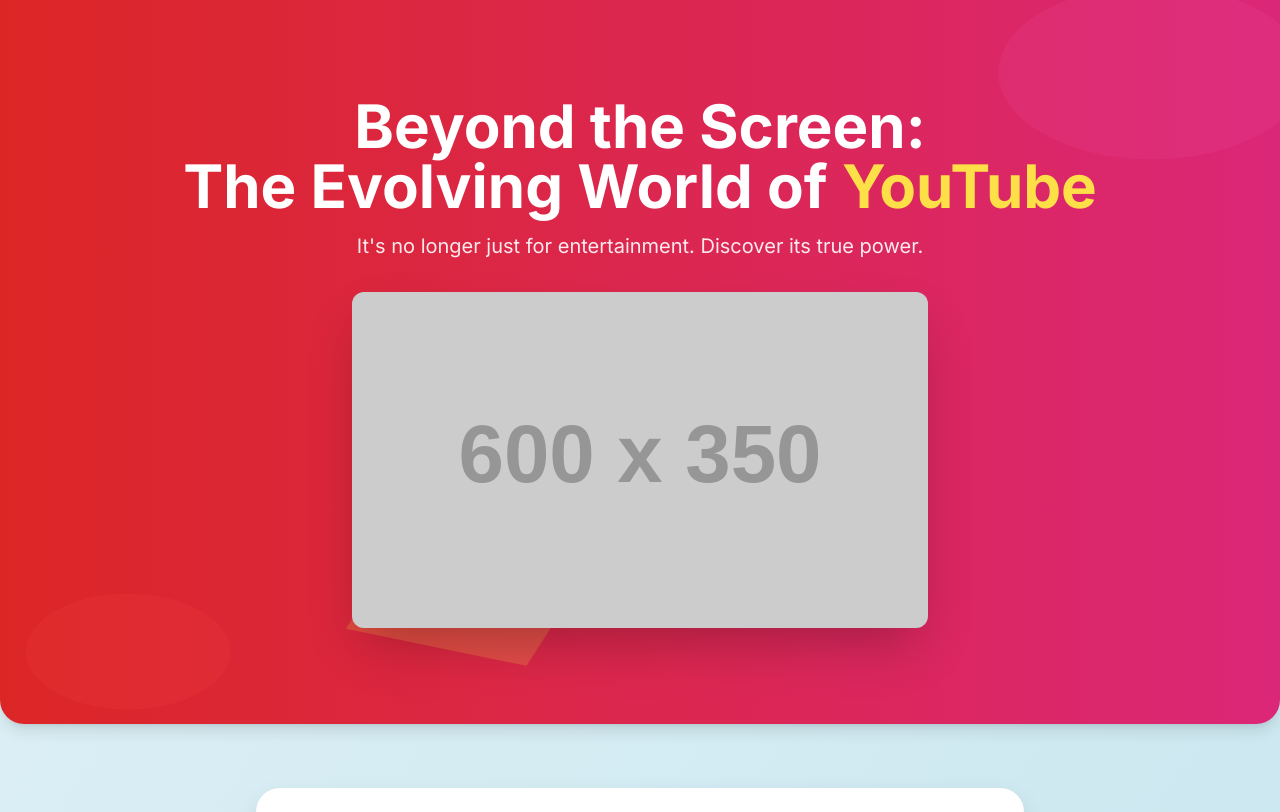
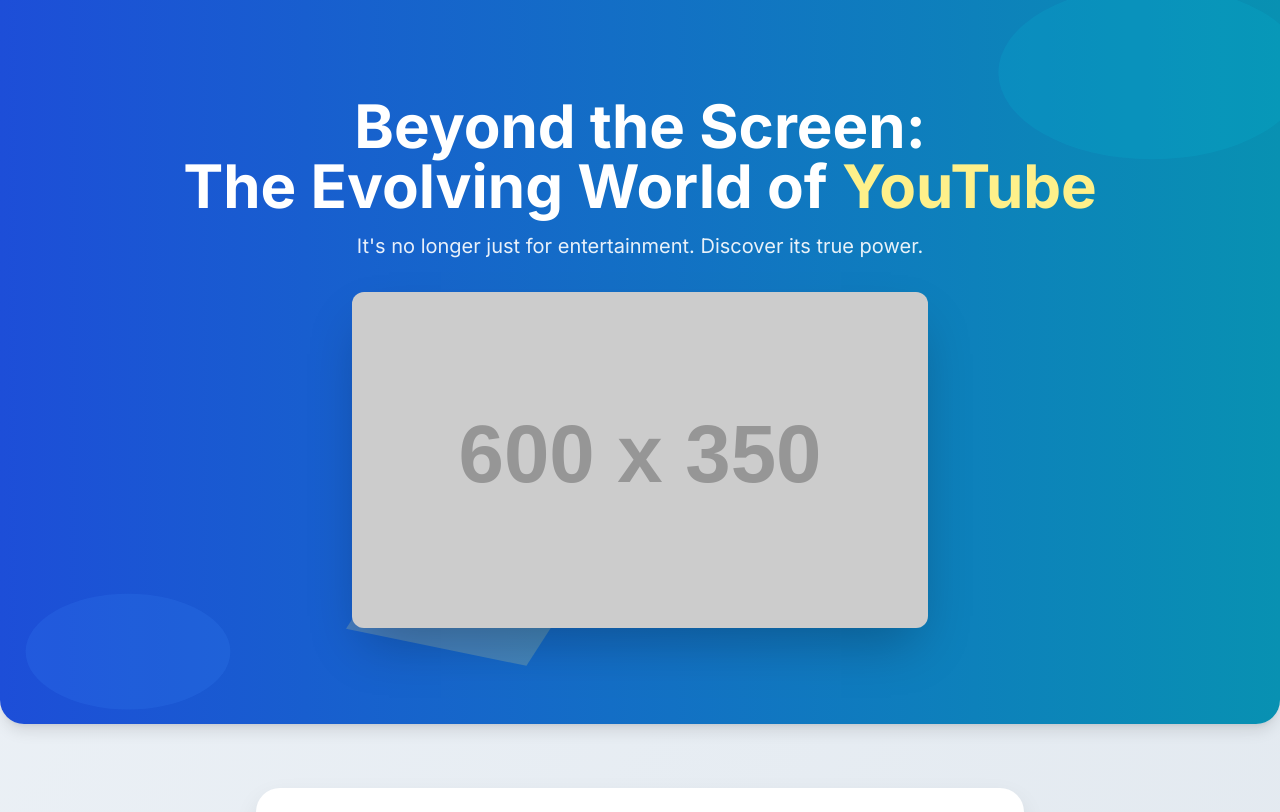
Before and after one commit to RSaiSathvika/Youtube, a plain HTML site: page index.html in a window 1280 px wide. Shown: the top 812 px of the page. Drawn offline with nearby package versions, Linux system fonts and the light colour scheme; placeholder pictures from the web are drawn by us.

Commit message:
Update index.html

```diff
--- a/index.html
+++ b/index.html
@@ -16,48 +16,50 @@
     <style>
         body {
             font-family: 'Inter', sans-serif;
-            background: linear-gradient(to bottom right, #e0f2f7, #c5e4ed); /* Light blue/green gradient */
+            /* Softer, calming background gradient */
+            background: linear-gradient(to bottom right, #edf2f7, #e0e7ee);
             min-height: 100vh;
             display: flex;
             flex-direction: column;
         }
         .card {
             border-radius: 1.5rem;
-            box-shadow: 0 10px 25px rgba(0, 0, 0, 0.1);
+            box-shadow: 0 10px 25px rgba(0, 0, 0, 0.08); /* Slightly softer shadow */
         }
+        /* No longer needed as button is removed, but kept for general styling principles */
         .btn-primary {
             transition: all 0.3s ease;
         }
         .btn-primary:hover {
             transform: translateY(-2px);
-            box-shadow: 0 8px 15px rgba(0, 0, 0, 0.2);
+            box-shadow: 0 8px 15px rgba(0, 0, 0, 0.15);
         }
     </style>
 </head>
 <body class="text-gray-800">
 
     <!-- Header/Hero Section -->
-    <header class="relative bg-gradient-to-r from-red-600 to-pink-600 text-white py-16 md:py-24 overflow-hidden rounded-b-3xl shadow-lg">
+    <header class="relative bg-gradient-to-r from-blue-700 to-cyan-600 text-white py-16 md:py-24 overflow-hidden rounded-b-3xl shadow-lg">
         <div class="container mx-auto px-4 text-center relative z-10">
             <h1 class="text-4xl md:text-6xl font-bold mb-4 leading-tight">
-                Beyond the Screen: <br class="hidden md:inline"> The Evolving World of <span class="text-yellow-300">YouTube</span>
+                Beyond the Screen: <br class="hidden md:inline"> The Evolving World of <span class="text-yellow-200">YouTube</span>
             </h1>
             <p class="text-lg md:text-xl max-w-2xl mx-auto mb-8 opacity-90">
                 It's no longer just for entertainment. Discover its true power.
             </p>
             <!-- Placeholder Image related to YouTube's evolution -->
-            <img src="https://placehold.co/600x350/FF0000/FFFFFF?text=YouTube+Evolution"
+            <img src="https://placehold.co/600x350/2C5282/FFFFFF?text=YouTube+Evolution"
                  alt="Illustration depicting YouTube's evolution from simple videos to a global platform for learning and content creation"
                  class="mx-auto w-full max-w-md md:max-w-xl rounded-xl shadow-2xl transform hover:scale-105 transition-transform duration-300 ease-in-out"
-                 onerror="this.onerror=null;this.src='https://placehold.co/600x350/FF0000/FFFFFF?text=Image+Loading+Error';"
+                 onerror="this.onerror=null;this.src='https://placehold.co/600x350/2C5282/FFFFFF?text=Image+Loading+Error';"
             >
         </div>
         <!-- Background decorative elements (optional) -->
         <div class="absolute inset-0 z-0 opacity-20">
             <svg class="w-full h-full" viewBox="0 0 100 100" preserveAspectRatio="none">
-                <circle cx="10" cy="90" r="8" fill="currentColor" class="text-red-500"></circle>
-                <circle cx="90" cy="10" r="12" fill="currentColor" class="text-pink-500"></circle>
-                <rect x="30" y="70" width="15" height="20" fill="currentColor" class="text-yellow-300" transform="rotate(20 37.5 80)"></rect>
+                <circle cx="10" cy="90" r="8" fill="currentColor" class="text-blue-500"></circle>
+                <circle cx="90" cy="10" r="12" fill="currentColor" class="text-cyan-500"></circle>
+                <rect x="30" y="70" width="15" height="20" fill="currentColor" class="text-yellow-200" transform="rotate(20 37.5 80)"></rect>
             </svg>
         </div>
     </header>
@@ -90,13 +92,7 @@
             <p class="text-lg md:text-xl mb-10 leading-relaxed text-gray-700">
                 Ready to dive deeper into how YouTube is shaping our world?
             </p>
-            <!-- Call to Action Button -->
-            <a href="#" class="inline-block bg-gradient-to-r from-red-500 to-pink-600 text-white font-semibold py-3 px-8 rounded-full text-lg md:text-xl shadow-lg hover:shadow-xl btn-primary">
-                Read the Full Blog Post on YouTube
-            </a>
-            <p class="text-sm text-gray-500 mt-4">
-                (Link will open the blog post in a new tab)
-            </p>
+            <!-- The button and its associated text have been removed as requested. -->
         </section>
     </main>
 
```
